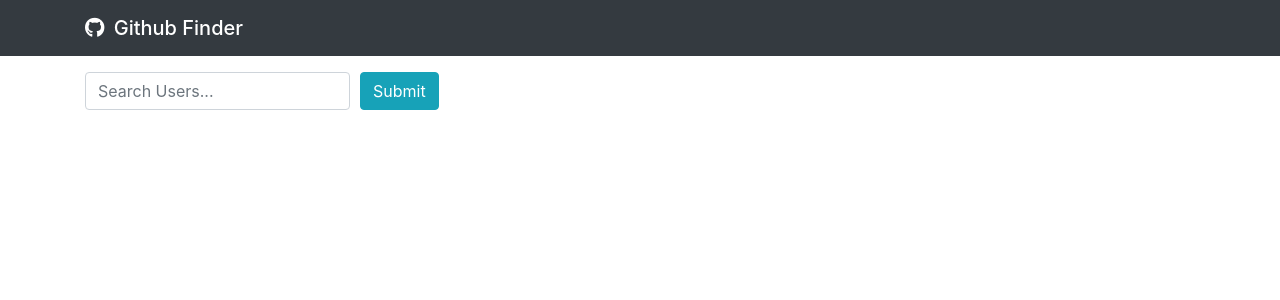
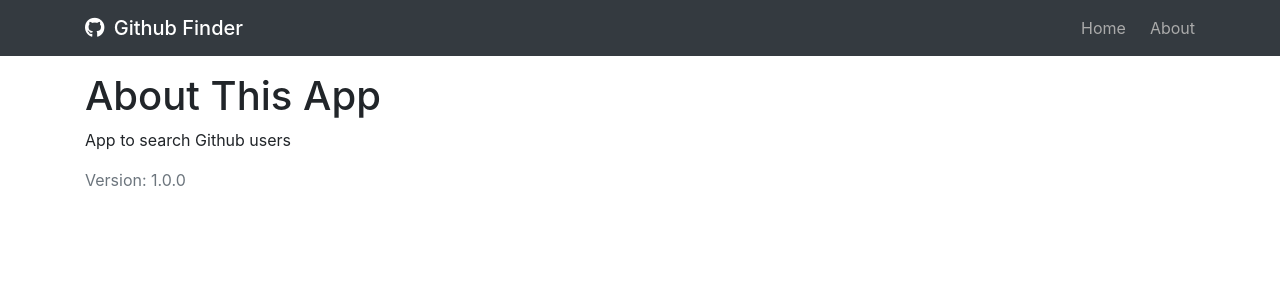
Before and after one commit to RPeraltaJr/github-finder, a React (Create React App) app: page /about in a window 1280 px wide. Shown: the top 300 px of the page. Built offline with nearby package versions, Linux system fonts and the light colour scheme.

Commit message:
Add react router dom and implement it on App and Navbar components

```diff
--- a/package.json
+++ b/package.json
@@ -7,6 +7,7 @@
     "node-sass": "^4.13.0",
     "react": "^16.11.0",
     "react-dom": "^16.11.0",
+    "react-router-dom": "^5.1.2",
     "react-scripts": "3.2.0"
   },
   "scripts": {
--- a/src/App.js
+++ b/src/App.js
@@ -1,10 +1,12 @@
-import React, { Component } from 'react';
-import Navbar from './components/layout/Navbar';
+import React, { Component, Fragment } from 'react';
+import Navbar from './components/layout/Navbar/Navbar';
 import Users from './components/users/Users';
 import './App.scss';
 import axios from 'axios';
 import Search from './components/users/Search';
-import Alert from './components/layout/Alert';
+import Alert from './components/layout/Alert/Alert';
+import { BrowserRouter as Router, Switch, Route } from 'react-router-dom';
+import About from './components/pages/About';
 
 class App extends Component {
 
@@ -40,12 +42,26 @@ class App extends Component {
     const { users, loading, alert } = this.state;
 
     return (
+      <Router>
         <div>
           <Navbar />
           <Alert alert={alert} />
+
+          <Switch>
+
+            <Route exact path='/' render={props => (
+              <Fragment>
                 <Search searchUsers={this.searchUsers} clearUsers={this.clearUsers} showClear={ users.length > 0 ? true : false } setAlert={this.setAlert} />
                 <Users loading={loading} users={users} />
+              </Fragment>
+            )} />
+
+            <Route exact path='/about' component={About} />
+
+          </Switch>
+
         </div>
+      </Router>
     );
   }
 }
--- a/src/App.scss
+++ b/src/App.scss
@@ -0,0 +1,3 @@
+a, button, .btn {
+    transition: all 0.4s ease;
+}
--- a/src/components/layout/Navbar.js
+++ b/src/components/layout/Navbar/Navbar.js
@@ -1,5 +1,7 @@
 import React from 'react'
 import PropTypes from 'prop-types';
+import { Link } from "react-router-dom";
+import './Navbar.scss';
 
 // const Navbar = (props) => {
 const Navbar = ({ title, icon }) => {
@@ -7,8 +9,16 @@ const Navbar = ({ title, icon }) => {
     <nav className="navbar navbar-expand-lg navbar-dark bg-dark">
       <div className="container">
         <h1 className="navbar-brand mb-0">
-          <span className={`${icon} mr-1`}></span> { title }
+            <span className={`${icon} mr-1`}></span> { title }
         </h1>
+        <ul class="navbar-nav ml-auto">
+          <li class="nav-item">
+            <Link to="/">Home</Link>
+          </li>
+          <li class="nav-item">
+            <Link to="/about">About</Link>
+          </li>
+        </ul>
       </div>
     </nav>
   )
--- /dev/null
+++ b/src/components/layout/Navbar/Navbar.scss
@@ -0,0 +1,21 @@
+.navbar {
+    a {
+        text-decoration: none;
+    }
+    &-nav {
+        flex-direction: row;
+    }
+    .nav-item {
+        &:not(:last-child) {
+            margin-right: 1.5rem;
+        }
+        a {
+            color: #aaa;
+            &:hover,
+            &:target,
+            &:active {
+                color: white;
+            }
+        }
+    }
+}
--- /dev/null
+++ b/src/components/pages/About.js
@@ -0,0 +1,13 @@
+import React, { Fragment } from 'react'
+
+const About = () => {
+    return (
+        <div className="container mt-3">
+            <h1>About This App</h1>
+            <p>App to search Github users</p>
+            <p className="text-muted">Version: 1.0.0</p>
+        </div>
+    )
+}
+
+export default About
--- a/src/components/users/Users.js
+++ b/src/components/users/Users.js
@@ -1,6 +1,6 @@
 import React from 'react'
 import UserItem from './UserItem';
-import Spinner from './../layout/Spinner';
+import Spinner from '../layout/Spinner/Spinner';
 import PropTypes from 'prop-types';
 
 const Users = ({ users, loading }) => {
```
Also changed, not shown: src/components/layout/Alert/Alert.js (renamed from src/components/layout/Alert.js), src/components/layout/Spinner/Spinner.js (renamed from src/components/layout/Spinner.js), src/components/layout/Spinner/spinner.gif (renamed from src/components/layout/spinner.gif), 1 other file (tests, documents, lock files or other folders). Lines whose indentation alone changed are shown as unchanged.
